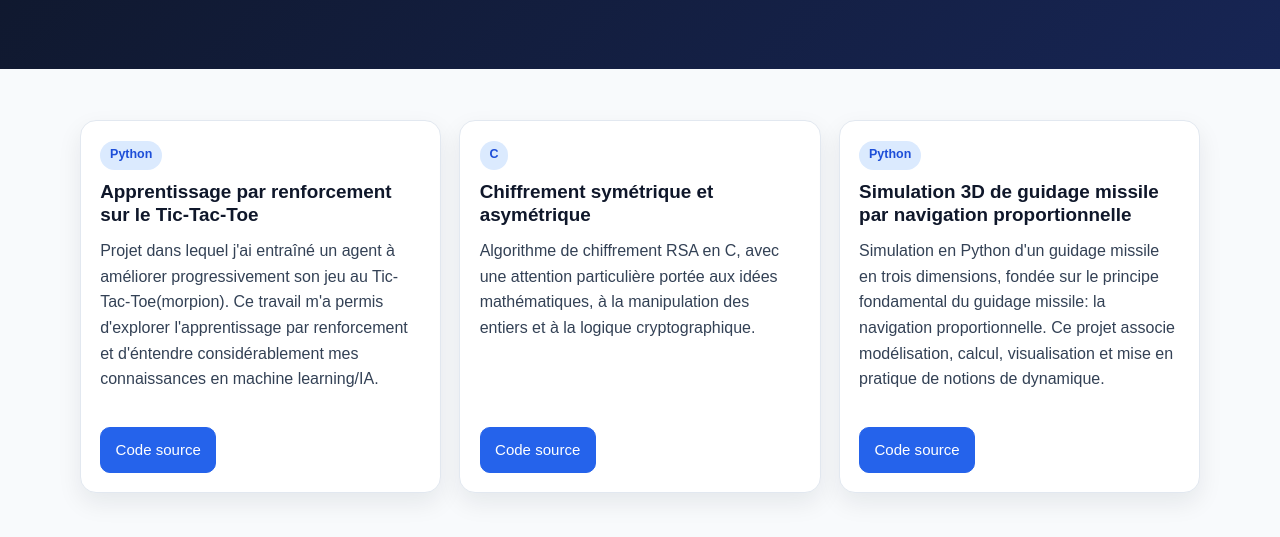
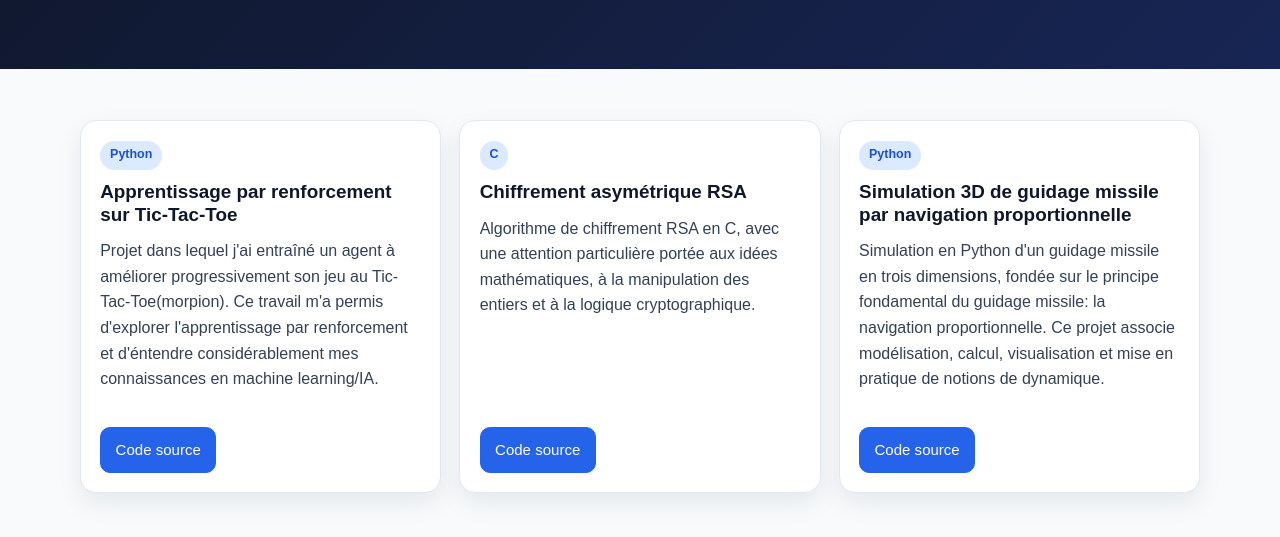
Before and after one commit to gaignerotm/gaignerotm.github.io, a plain HTML site: page index.html in a window 1280 px wide. Shown: the part 191-728 px from the top of the page. Drawn offline with Linux system fonts and the light colour scheme.

Commit message:
Update index.html

```diff
--- a/index.html
+++ b/index.html
@@ -29,7 +29,7 @@
           <article class="card">
             <div class="card-content">
               <span class="tag">Python</span>
-              <h3>Apprentissage par renforcement sur le Tic-Tac-Toe</h3>
+              <h3>Apprentissage par renforcement sur Tic-Tac-Toe</h3>
               <p>
                 Projet dans lequel j'ai entraîné un agent à améliorer progressivement son jeu au Tic-Tac-Toe(morpion).
                 Ce travail m'a permis d'explorer l'apprentissage par renforcement et d'éntendre considérablement mes connaissances en machine learning/IA.
@@ -44,7 +44,7 @@
           <article class="card">
             <div class="card-content">
               <span class="tag">C</span>
-              <h3>Chiffrement symétrique et asymétrique</h3>
+              <h3>Chiffrement asymétrique RSA</h3>
               <p>
                 Algorithme de chiffrement RSA en C, avec une attention particulière portée aux idées mathématiques, à la manipulation
                 des entiers et à la logique cryptographique.
```
